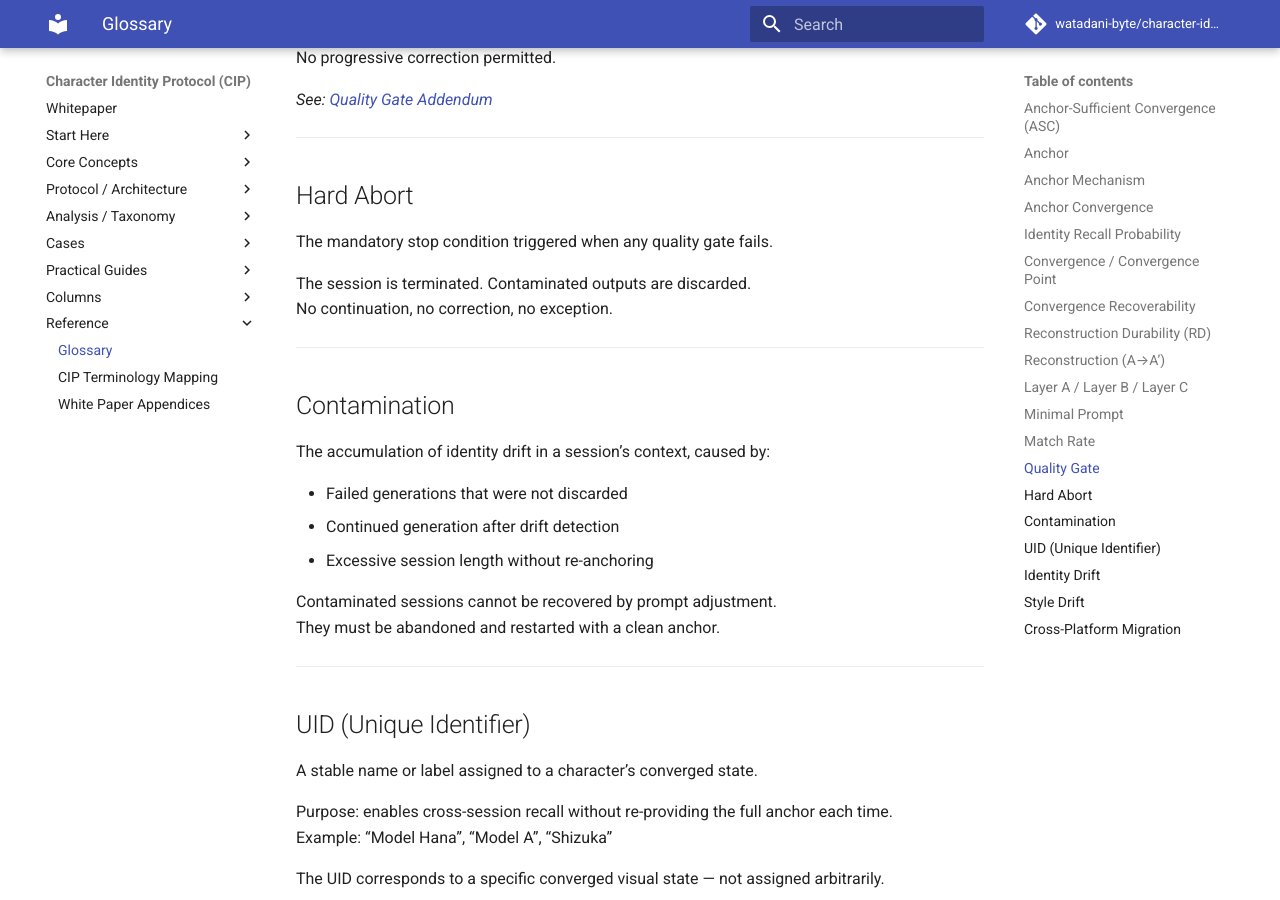
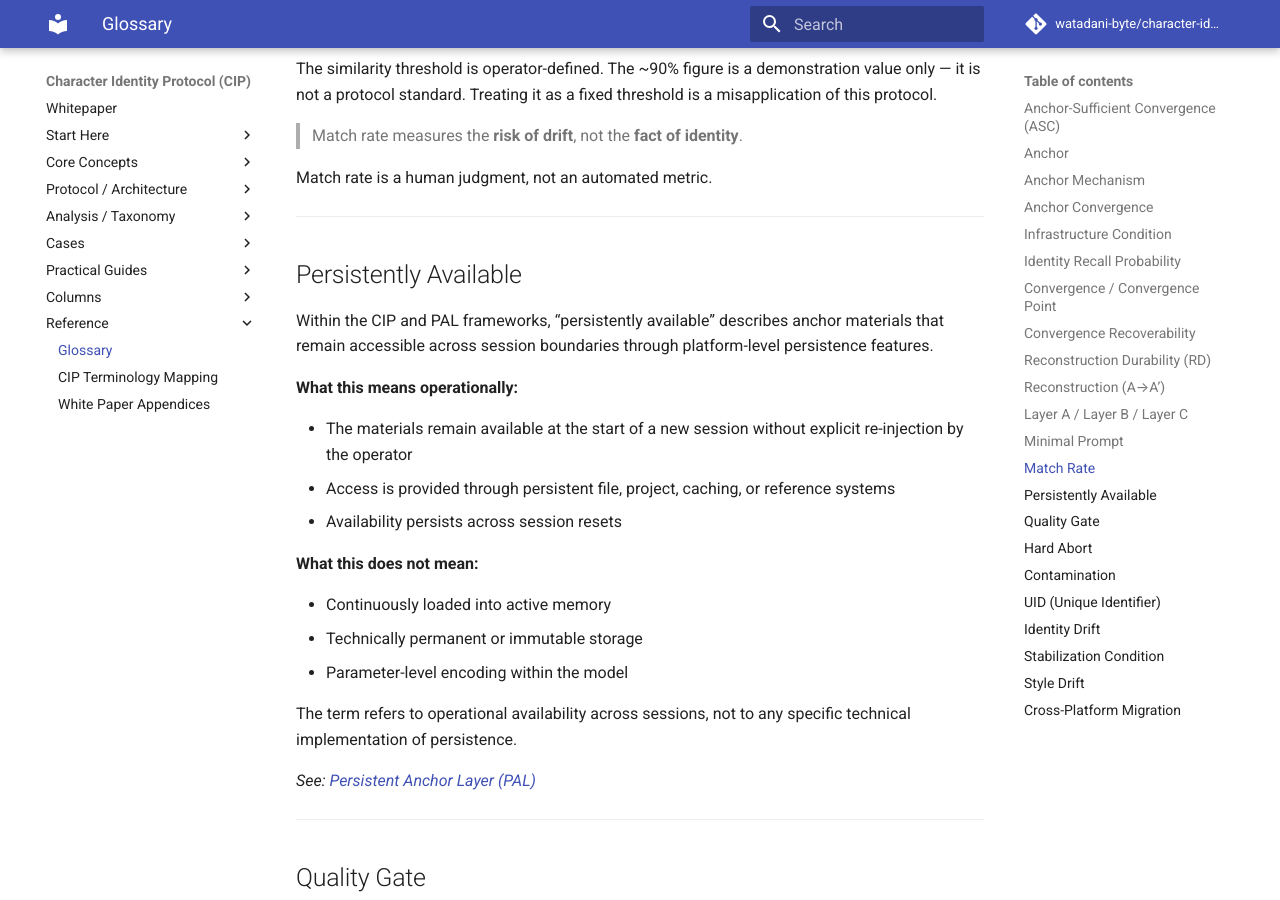
Before and after one commit to watadani-byte/character-identity-protocol, an MkDocs documentation site: the page built from docs/glossary.md, in a window 1280 px wide and 900 px high, scrolled down 6003 px. Built offline with MkDocs 1.6.1 and Material for MkDocs 9.7.7, drawn with Linux system fonts in a browser that asks for light colours; comment, search, counter and statistics services are not loaded; some of the changed text lies outside the part shown.

Commit message:
glossary.md を更新

```diff
--- a/docs/glossary.md
+++ b/docs/glossary.md
@@ -71,6 +71,27 @@ Distinct from image-to-image (which encourages variation) and seed fixing (which
 The operational workflow for forming and re-establishing an anchor. Includes: high-density sample selection, identity gate validation, identifier binding, minimal prompt reduction, and multi-view expansion. Constitutes the entry condition of the CIP governance loop.
 
 Distinct from Anchor Mechanism: Anchor Mechanism is the stabilizing principle; Anchor Convergence is the formation and re-convergence workflow.
+
+-----
+
+## Infrastructure Condition
+
+Within the PAL framework, an infrastructure condition refers
+to the deployment state in which anchor materials remain
+available at inference time through persistent file, project,
+caching, or reference systems.
+
+Infrastructure condition describes the implementation layer
+of PAL — how anchor materials are made available.
+
+Distinct from stabilization condition, which describes
+the functional effect of that availability.
+
+> PAL is an infrastructure condition.
+> Its functional effect is a stabilization condition.
+
+*See: [Stabilization Condition](glossary.md#stabilization-condition)*
+*See: [PAL Hypothesis Document](pal_hypothesis.md)*
 
 -----
 
@@ -232,6 +253,33 @@ Match rate is a human judgment, not an automated metric.
 
 -----
 
+## Persistently Available
+
+Within the CIP and PAL frameworks, “persistently available”
+describes anchor materials that remain accessible across
+session boundaries through platform-level persistence features.
+
+**What this means operationally:**
+
+- The materials remain available at the start of a new session
+  without explicit re-injection by the operator
+- Access is provided through persistent file, project,
+  caching, or reference systems
+- Availability persists across session resets
+
+**What this does not mean:**
+
+- Continuously loaded into active memory
+- Technically permanent or immutable storage
+- Parameter-level encoding within the model
+
+The term refers to operational availability across sessions,
+not to any specific technical implementation of persistence.
+
+*See: [Persistent Anchor Layer (PAL)](column_pal.md)*
+
+-----
+
 ## Quality Gate
 
 The set of validation conditions that must all pass before a generation is accepted.
@@ -293,6 +341,34 @@ Caused by:
 
 -----
 
+## Stabilization Condition
+
+Within the PAL framework, a stabilization condition refers
+to the functional effect produced when anchor materials
+are persistently available at inference time.
+
+Stabilization condition describes what PAL does —
+it may improve reconstruction consistency across sessions
+by maintaining anchor availability.
+
+Distinct from infrastructure condition, which describes
+how PAL is implemented.
+
+**Usage guidance:**
+
+- Use “stabilization condition” when describing
+  the functional effect of PAL
+- Use “infrastructure condition” when describing
+  the implementation layer of PAL
+
+> PAL is framed as an inference-time stabilization condition,
+> not a training-time intervention.
+
+*See: [Infrastructure Condition](glossary.md#infrastructure-condition)*
+*See: [PAL Hypothesis Document](pal_hypothesis.md)*
+
+-----
+
 ## Style Drift
 
 The deviation of generated outputs from the defined rendering regime — line weight, color quantization, shading abstraction, texture ceiling — toward a higher information density state (typically: anime abstraction → semi-realistic → photorealistic).
```
